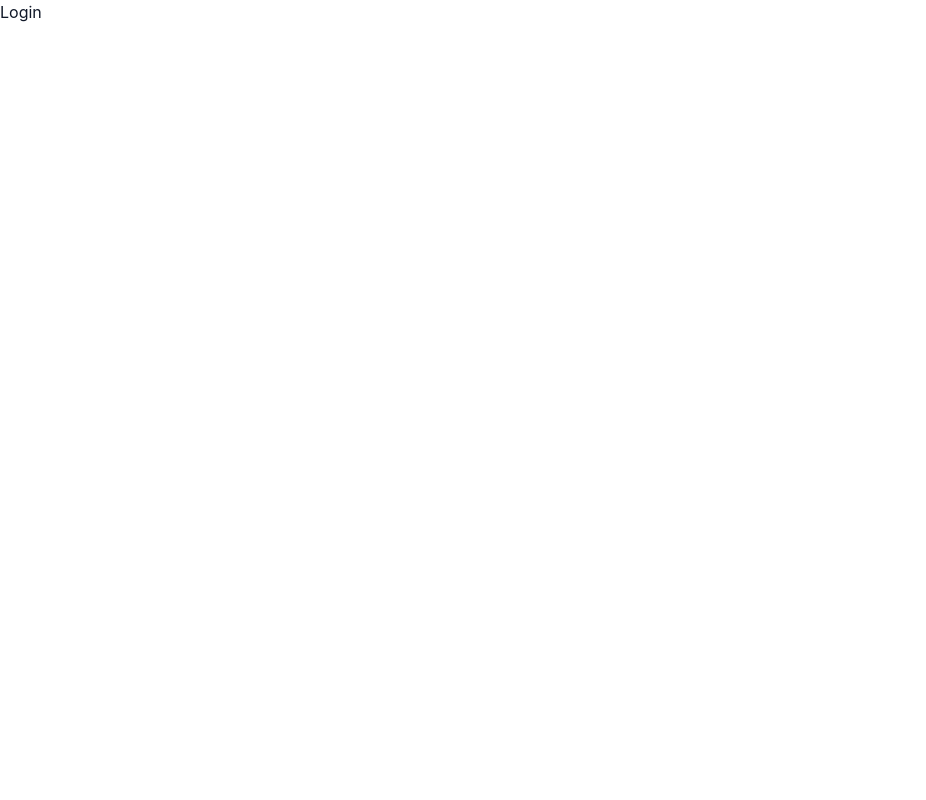
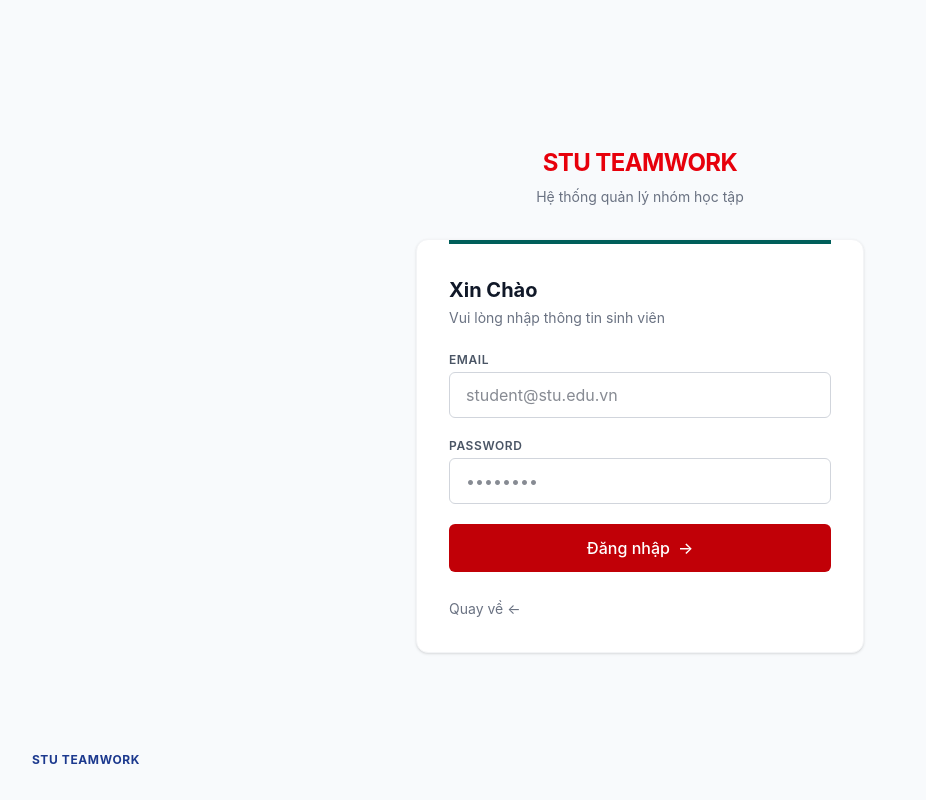
Before and after one commit to qui13082004a-afk/TTTN_FE, a React (Vite) app: page /login in a window 1280 px wide. Shown: the whole page, without its empty margins (0-926 px from the left). Built offline with nearby package versions, Linux system fonts and the light colour scheme.

Commit message:
Login, Home +
Tao trang dang nhap co ban, them moi trang home cho dep

```diff
--- a/src/pages/Home.jsx
+++ b/src/pages/Home.jsx
@@ -27,14 +27,59 @@ export default function Home() {
 
             <div className="flex flex-wrap gap-4">
               <button className="px-5 py-2.5 bg-gray-100 text-gray-700 font-medium rounded-md hover:bg-gray-200 transition-colors flex items-center gap-2">
-                <span className="text-xl">+</span> Tham Gia
+                <span className="text-xl">+</span> <Link to="/login">Tham Gia</Link>
               </button>
               <button className="px-6 py-2.5 bg-red-700 text-white font-medium rounded-md hover:bg-red-800 transition-colors flex items-center gap-2 shadow-sm">
-                <span className="text-xl">+</span> Tạo Nhóm
+                <span className="text-xl">+</span><Link to="/login"> Tạo Nhóm </Link>
               </button>
             </div>
           </div>
         </div>
+
+
+    <section id="body-content" className="w-full max-w-7xl mx-auto mt-12 mb-16 px-4 md:px-0">
+
+          <h2 className="text-3xl font-bold text-gray-900 mb-10 text-center">Khám Phá Hoạt Động STU</h2>
+
+          <div className="grid grid-cols-1 md:grid-cols-2 gap-12 items-start">
+            <div>
+
+            </div>
+
+
+          <a href="https://www.stu.edu.vn/" target="_blank" rel="noopener noreferrer" className="block mb-6">
+            <div className="bg-white p-6 rounded-2xl shadow-lg border border-gray-100 flex flex-col h-full">
+              <div className="w-full aspect-[16/9] mb-6 overflow-hidden rounded-xl border-4 border-gray-100">
+                <img
+                  src="/img/photo-1752553367401-1752553367482272094574.webp"
+                  alt="hinh1"
+                  className="w-full h-full object-cover"
+                />
+
+              </div>
+              <p className="text-gray-600 text-base leading-relaxed grow">
+                 Có nhiệm vụ đăng tải thông tin liên quan đến hoạt động của Trường, đảm bảo các thông tin tối thiểu theo quy định của cơ quan quản lý nhà nước. Trang thông tin điện tử phải có ban biên tập chịu trách nhiệm về nội dung thông tin và quản trị về hệ thống; có quy chế về hoạt động và cung cấp thông tin phù hợp với quy định của pháp luật về công nghệ thông tin trên mạng internet, và quy định pháp luật hiện hành liên quan.
+              </p>
+            </div>
+          </a>
+
+           <a href="https://www.stu.edu.vn/" target="_blank" rel="noopener noreferrer" className="block">
+            <div className="bg-white p-6 rounded-2xl shadow-lg border border-gray-100 flex flex-col h-full">
+               <div className="w-full aspect-[16/9] mb-6 overflow-hidden rounded-xl border-4 border-gray-100">
+                <img
+                  src="/img/maxresdefault.jpg"
+                  alt="hinh2"
+                  className="w-full h-full object-cover"
+                />
+              </div>
+              <p className="text-gray-600 text-base leading-relaxed grow">
+                 Có trách nhiệm phục vụ tốt cho giảng viên, cán bộ công nhân viên, sinh viên học sinh, tạo điều kiện thuận lợi cho mọi người hoàn thành tốt công tác và việc học tập của mình.
+              </p>
+            </div>
+          </a>
+          </div>
+
+        </section>
       </main>
 
 
--- a/src/pages/Login.jsx
+++ b/src/pages/Login.jsx
@@ -1,10 +1,71 @@
-
+import { Link } from 'react-router-dom';
 export default function Login() {
 
     return (
-    <div><h1>Login</h1></div>
 
 
+<div className="min-h-screen bg-slate-50 flex flex-col relative">
+
+
+      <div className="flex-grow flex items-center justify-center p-4">
+
+        <div className="w-full max-w-md">
+
+          <div className="text-center mb-8">
+            <h1 className="text-red-600 font-bold text-2xl tracking-tight mb-2">STU TEAMWORK</h1>
+            <p className="text-gray-500 text-sm">Hệ thống quản lý nhóm học tập</p>
+          </div>
+
+
+          <div className="bg-white rounded-xl shadow-sm border border-gray-100 p-8">
+
+            <div className="border-t-4 border-teal-800 -mt-8 pt-8 mb-6">
+               <h2 className="text-xl font-bold text-gray-900">Xin Chào</h2>
+               <p className="text-gray-500 text-sm mt-1">Vui lòng nhập thông tin sinh viên</p>
+            </div>
+
+            <form className="space-y-5" onSubmit={(e) => e.preventDefault()}>
+              <div>
+                <label className="block text-xs font-semibold text-gray-600 uppercase tracking-wider mb-1">Email</label>
+                <input
+                  type="email"
+                  placeholder="student@stu.edu.vn"
+                  className="w-full px-4 py-2.5 rounded-md border border-gray-300 focus:outline-none focus:ring-2 focus:ring-red-500 focus:border-transparent transition-all"
+                />
+              </div>
+
+              <div>
+                <label className="block text-xs font-semibold text-gray-600 uppercase tracking-wider mb-1">Password</label>
+                <input
+                  type="password"
+                  placeholder="••••••••"
+                  className="w-full px-4 py-2.5 rounded-md border border-gray-300 focus:outline-none focus:ring-2 focus:ring-red-500 focus:border-transparent transition-all"
+                />
+              </div>
+
+              <button
+                type="submit"
+                className="w-full bg-red-700 hover:bg-red-800 text-white font-medium py-3 rounded-md transition-colors flex justify-center items-center gap-2 mt-4"
+              >
+                Đăng nhập <span>→</span>
+              </button>
+            </form>
+
+            <div className="mt-6">
+              <Link to="/" className="text-gray-500 text-sm hover:text-gray-800 transition-colors">
+                Quay về ←
+              </Link>
+            </div>
+
+          </div>
+        </div>
+      </div>
+
+      {/* Footer */}
+      <footer className="absolute bottom-0 left-0 p-8 text-xs text-blue-900 font-bold tracking-wider">
+        STU TEAMWORK
+      </footer>
+    </div>
 
 
     );}
```
Also changed, not shown: public/img/maxresdefault.jpg (added), public/img/photo-1752553367401-1752553367482272094574.webp (added).
